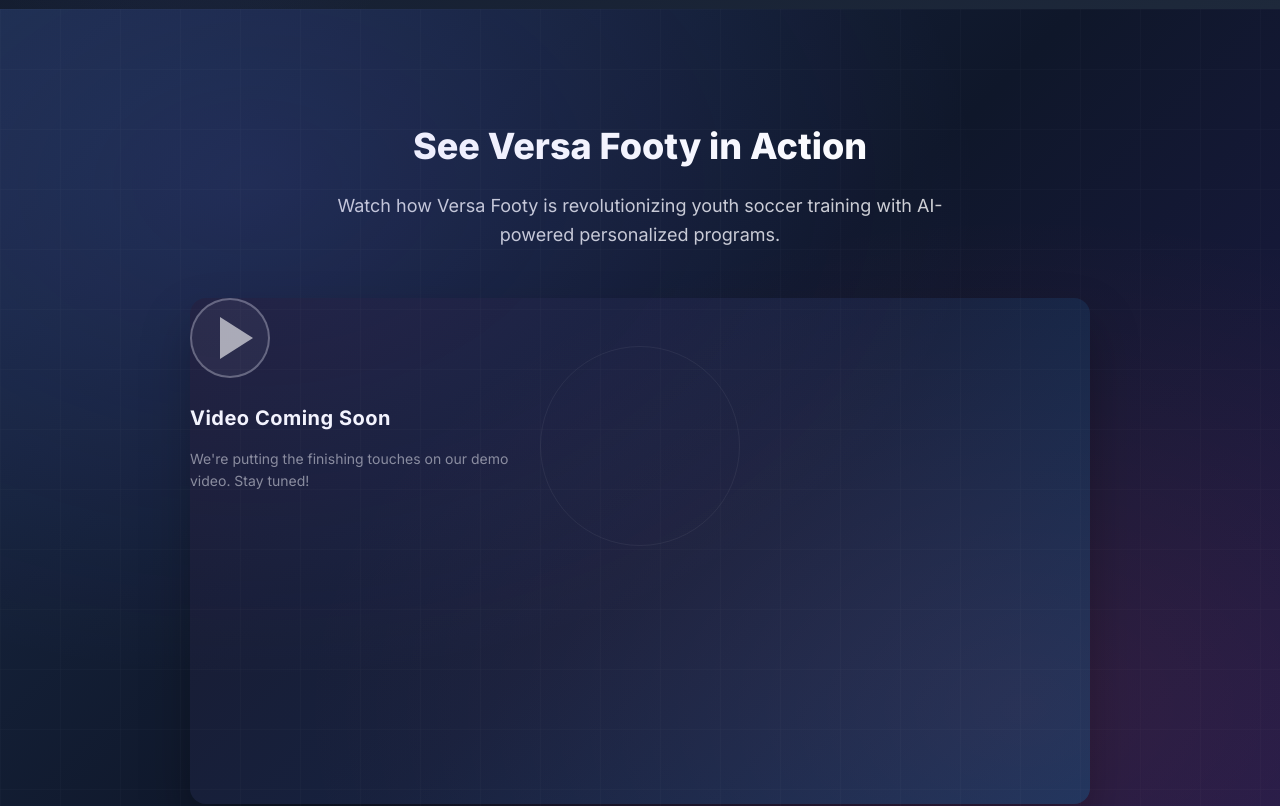
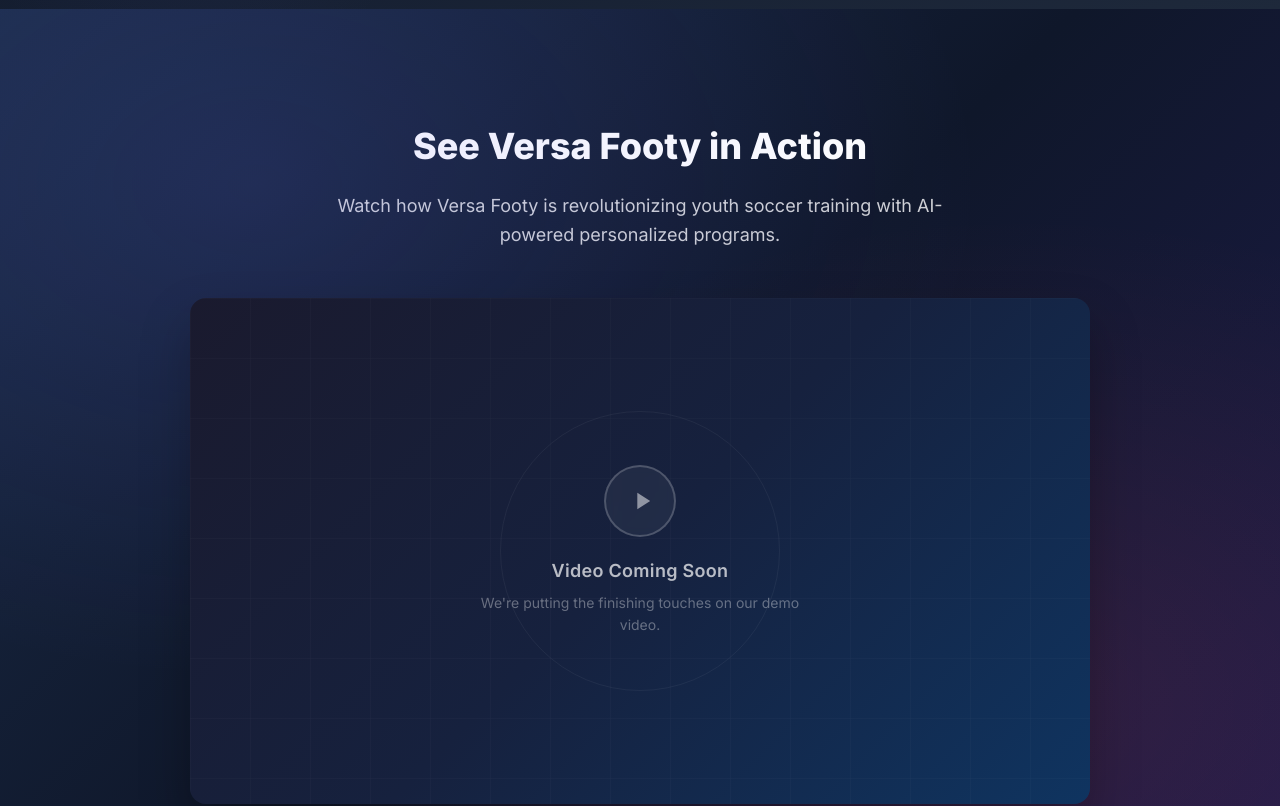
Before and after one commit to AllFooty/Versa-Footy, a React (Vite) app in the folder client/: page / in a window 1280 px wide. Shown: the part 2034-2840 px from the top of the page. Built offline with nearby package versions, Linux system fonts and the light colour scheme; no server answers.

Commit message:
Fix video placeholder centering with pure inline styles
Co-Authored-By: Claude Opus 4.6 <noreply@anthropic.com>

```diff
--- a/client/src/features/landing/components/VideoPlayer.jsx
+++ b/client/src/features/landing/components/VideoPlayer.jsx
@@ -38,20 +38,23 @@ const VideoPlayer = ({ videoId }) => {
   if (!hasValidVideo) {
     return (
       <div
-        className="relative w-full h-full overflow-hidden rounded-lg shadow-lg"
         style={{
+          position: 'relative',
+          width: '100%',
+          overflow: 'hidden',
+          borderRadius: '12px',
           background: 'linear-gradient(135deg, #1a1a2e 0%, #16213e 50%, #0f3460 100%)',
           aspectRatio: '16 / 9',
         }}
       >
-        {/* Decorative football field lines */}
+        {/* Subtle grid pattern */}
         <div style={{
           position: 'absolute',
           inset: 0,
-          opacity: 0.06,
+          opacity: 0.05,
           backgroundImage: `
-            linear-gradient(rgba(255,255,255,0.3) 1px, transparent 1px),
-            linear-gradient(90deg, rgba(255,255,255,0.3) 1px, transparent 1px)
+            linear-gradient(rgba(255,255,255,0.4) 1px, transparent 1px),
+            linear-gradient(90deg, rgba(255,255,255,0.4) 1px, transparent 1px)
           `,
           backgroundSize: '60px 60px',
         }} />
@@ -61,43 +64,54 @@ const VideoPlayer = ({ videoId }) => {
           top: '50%',
           left: '50%',
           transform: 'translate(-50%, -50%)',
-          width: '200px',
-          height: '200px',
-          border: '1px solid rgba(255,255,255,0.06)',
+          width: '280px',
+          height: '280px',
+          border: '1px solid rgba(255,255,255,0.05)',
           borderRadius: '50%',
         }} />
-        <div className="absolute inset-0 flex flex-col items-center justify-center text-center px-6">
-          {/* Play icon */}
+        {/* Centered content */}
+        <div style={{
+          position: 'absolute',
+          inset: 0,
+          display: 'flex',
+          flexDirection: 'column',
+          alignItems: 'center',
+          justifyContent: 'center',
+          textAlign: 'center',
+          padding: '24px',
+        }}>
           <div style={{
-            width: '80px',
-            height: '80px',
+            width: '72px',
+            height: '72px',
             borderRadius: '50%',
-            border: '2px solid rgba(255,255,255,0.3)',
+            border: '2px solid rgba(255,255,255,0.2)',
             display: 'flex',
             alignItems: 'center',
             justifyContent: 'center',
-            marginBottom: '24px',
+            marginBottom: '20px',
             background: 'rgba(255,255,255,0.05)',
+            backdropFilter: 'blur(4px)',
           }}>
-            <svg className="w-10 h-10" fill="white" viewBox="0 0 24 24" style={{ opacity: 0.6, marginLeft: '4px' }}>
+            <svg width="28" height="28" fill="white" viewBox="0 0 24 24" style={{ opacity: 0.5, marginLeft: '3px' }}>
               <path d="M8 5v14l11-7z" />
             </svg>
           </div>
           <p style={{
-            fontSize: '20px',
-            fontWeight: '700',
-            color: 'white',
-            marginBottom: '8px',
-            letterSpacing: '0.5px',
+            fontSize: '18px',
+            fontWeight: '600',
+            color: 'rgba(255,255,255,0.7)',
+            margin: '0 0 6px 0',
+            letterSpacing: '0.3px',
           }}>
             Video Coming Soon
           </p>
           <p style={{
             fontSize: '14px',
-            color: 'rgba(255,255,255,0.5)',
-            maxWidth: '360px',
+            color: 'rgba(255,255,255,0.35)',
+            margin: 0,
+            maxWidth: '320px',
           }}>
-            We're putting the finishing touches on our demo video. Stay tuned!
+            We're putting the finishing touches on our demo video.
           </p>
         </div>
       </div>
```
